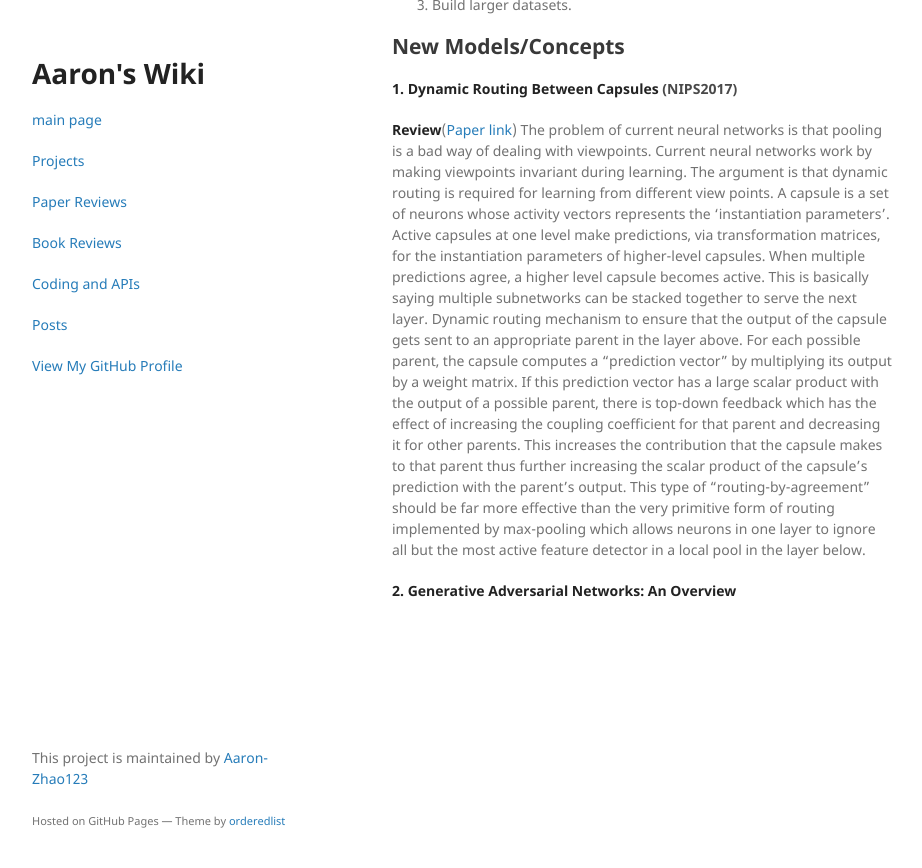
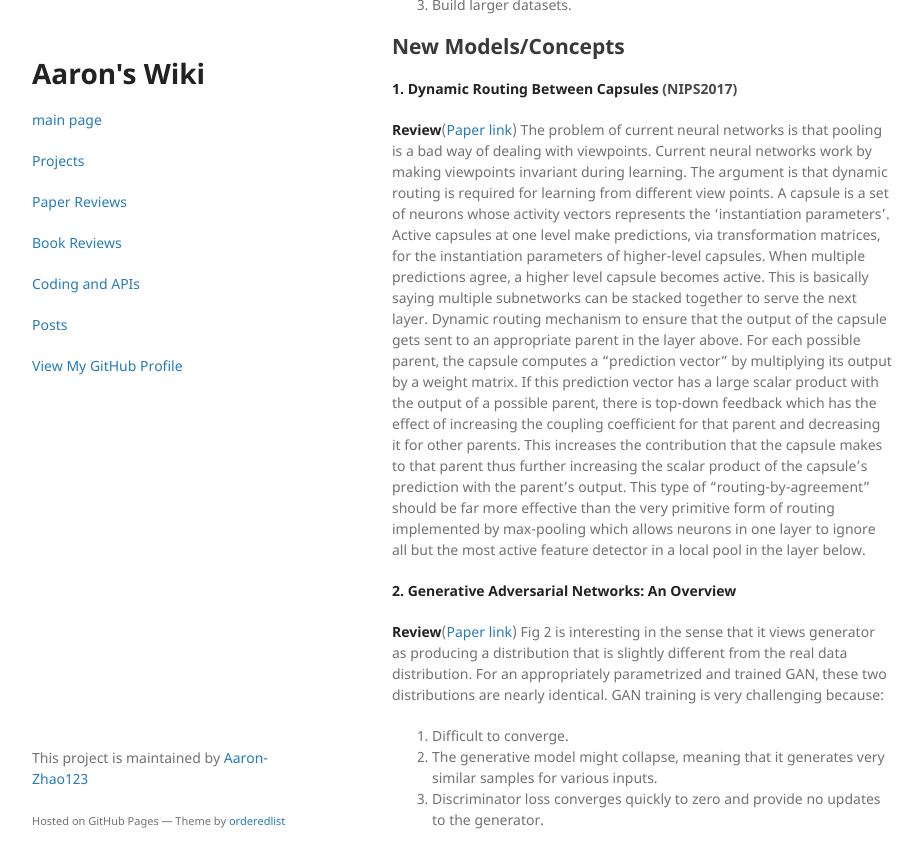
Before and after one commit to Aaron-Zhao123/blog, a Jekyll site: the page built from papers/train/train_summary.md, in a window 1280 px wide and 900 px high, scrolled down 1427 px. Shown: the top 868 px of the window, without its empty margins (178-1100 px from the left). Built offline with Jekyll 4.4.1, drawn with Linux system fonts in a browser that asks for light colours; our own code applies the rules of GitHub Pages for plain Markdown files.

Commit message:
added reviews to GAN

```diff
--- a/papers/train/train_summary.md
+++ b/papers/train/train_summary.md
@@ -79,3 +79,10 @@ This type of “routing-by-agreement” should be far more effective than the ve
 
 
 #### **2. Generative Adversarial Networks: An Overview**
+**Review**([Paper link](https://arxiv.org/abs/1710.07035v1))
+Fig 2 is interesting in the sense that it views generator as producing a distribution that is slightly different from the real data distribution.
+For an appropriately parametrized and trained GAN, these two distributions are nearly identical.
+GAN training is very challenging because:
+1. Difficult to converge.
+2. The generative model might collapse, meaning that it generates very similar samples for various inputs.
+3. Discriminator loss converges quickly to zero and provide no updates to the generator.
```
Also changed, not shown: papers/nn_models/model_summary.md (+4 -1 lines).
